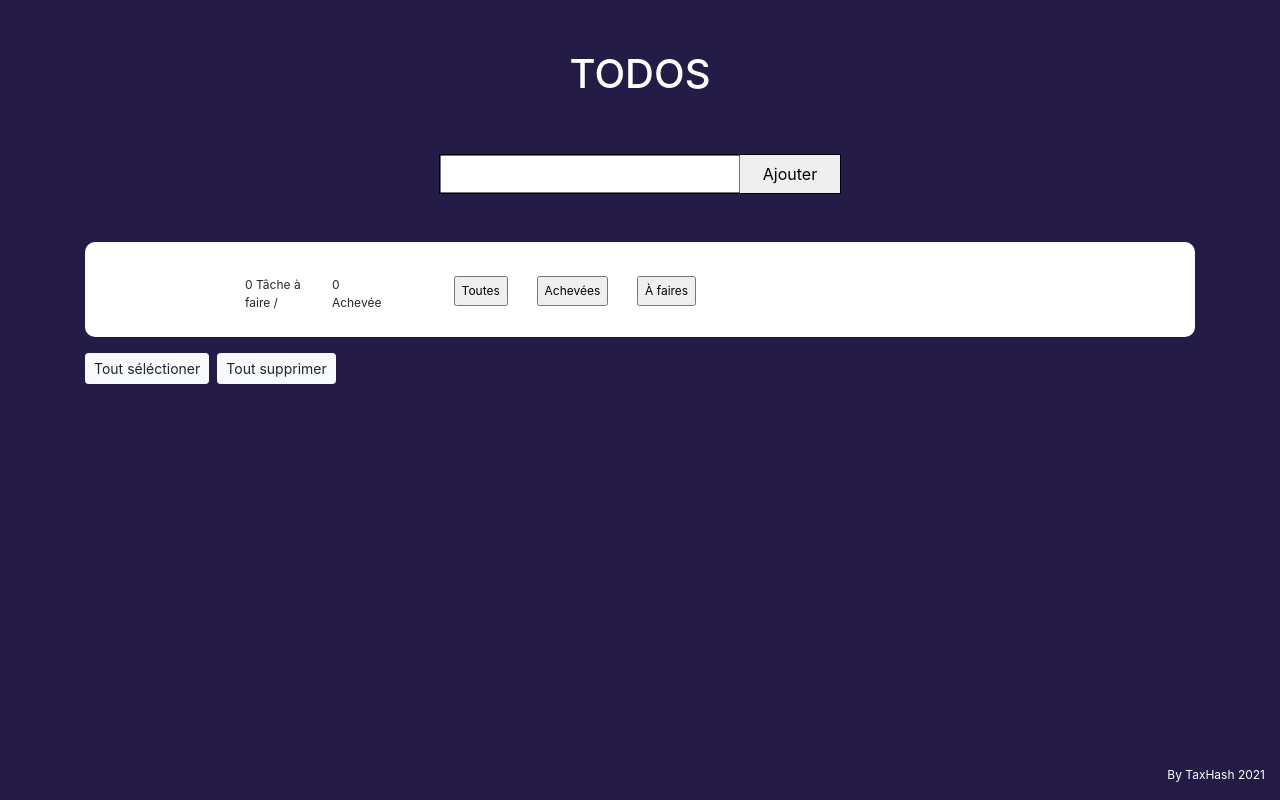
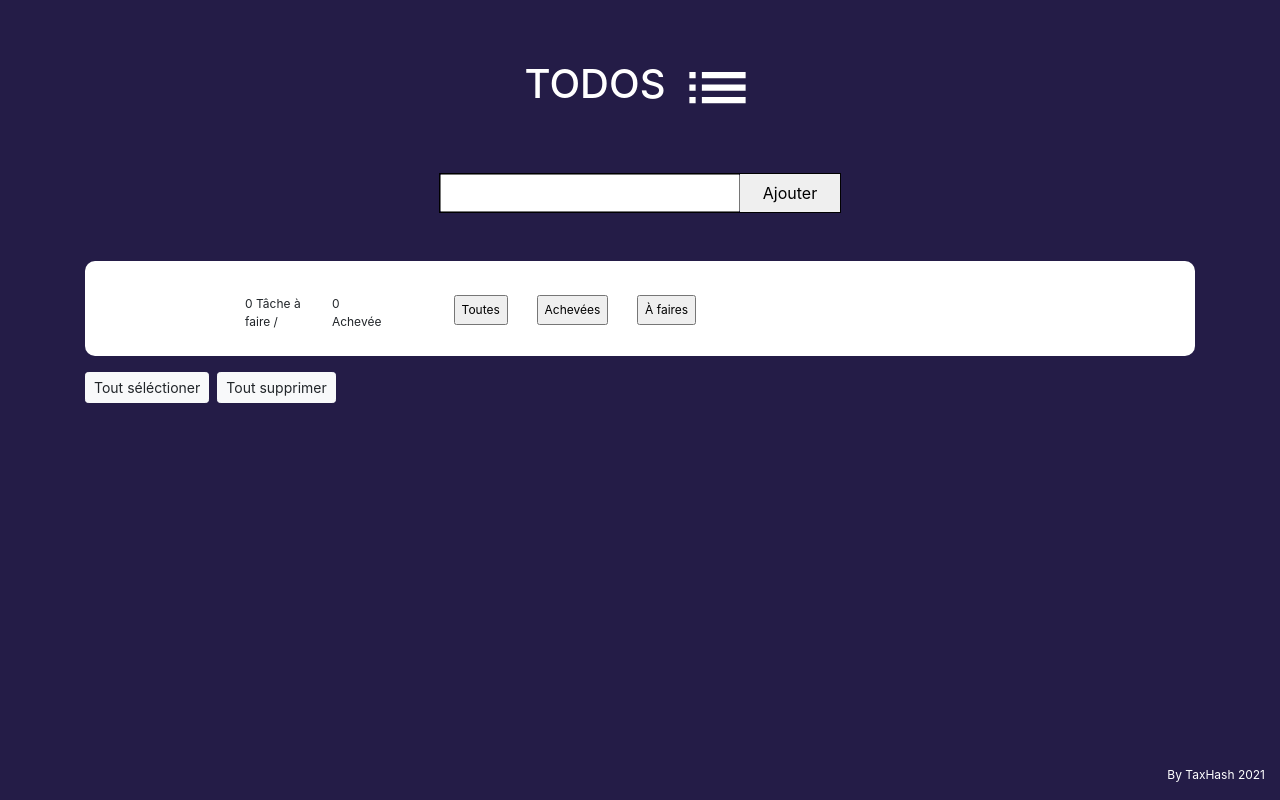
Before and after one commit to Andriantahiry/todo-react-app, a React (Create React App) app: page / in a window 1280 px wide. Built offline with nearby package versions, Linux system fonts and the light colour scheme.

Commit message:
add icon

```diff
--- a/package.json
+++ b/package.json
@@ -4,6 +4,8 @@
   "homepage": "https://andriantahiry.github.io/todo-react-app/",
   "private": true,
   "dependencies": {
+    "@material-ui/core": "^4.11.3",
+    "@material-ui/icons": "^4.11.2",
     "@testing-library/jest-dom": "^5.11.10",
     "@testing-library/react": "^11.2.5",
     "@testing-library/user-event": "^12.8.3",
--- a/src/App.js
+++ b/src/App.js
@@ -1,5 +1,7 @@
 import { React, useState, useEffect } from 'react'
 import './components/app.css'
+import ListIcon from '@material-ui/icons/List';
+
 export default function App() {
   const [data, setData] = useState([])
   const [inputText, setinputText] = useState("")
@@ -116,7 +118,7 @@ export default function App() {
   return (
     <>
 
-      <div className='container title'><h1>TODOS</h1></div>
+      <div className='container title'><h1>TODOS</h1> <span><ListIcon style={{ fontSize: 75 }} /></span></div>
       <div className='container d-flex mt-5 justify-content-center'>
         <div className="container form-container"><form onSubmit={addTodo} className='form' ><input type="text" value={inputText} onChange={getInput} /><button className='button' type='submit'>Ajouter</button>
 
--- a/src/components/app.css
+++ b/src/components/app.css
@@ -20,6 +20,11 @@ form {
     justify-content: center;
     color: white;
     margin-top: 50px;
+    align-items: center;
+}
+
+.title span {
+    margin-left: 15px;
 }
 
 form input {
```
Also changed, not shown: 1 other file (tests, documents, lock files or other folders).
